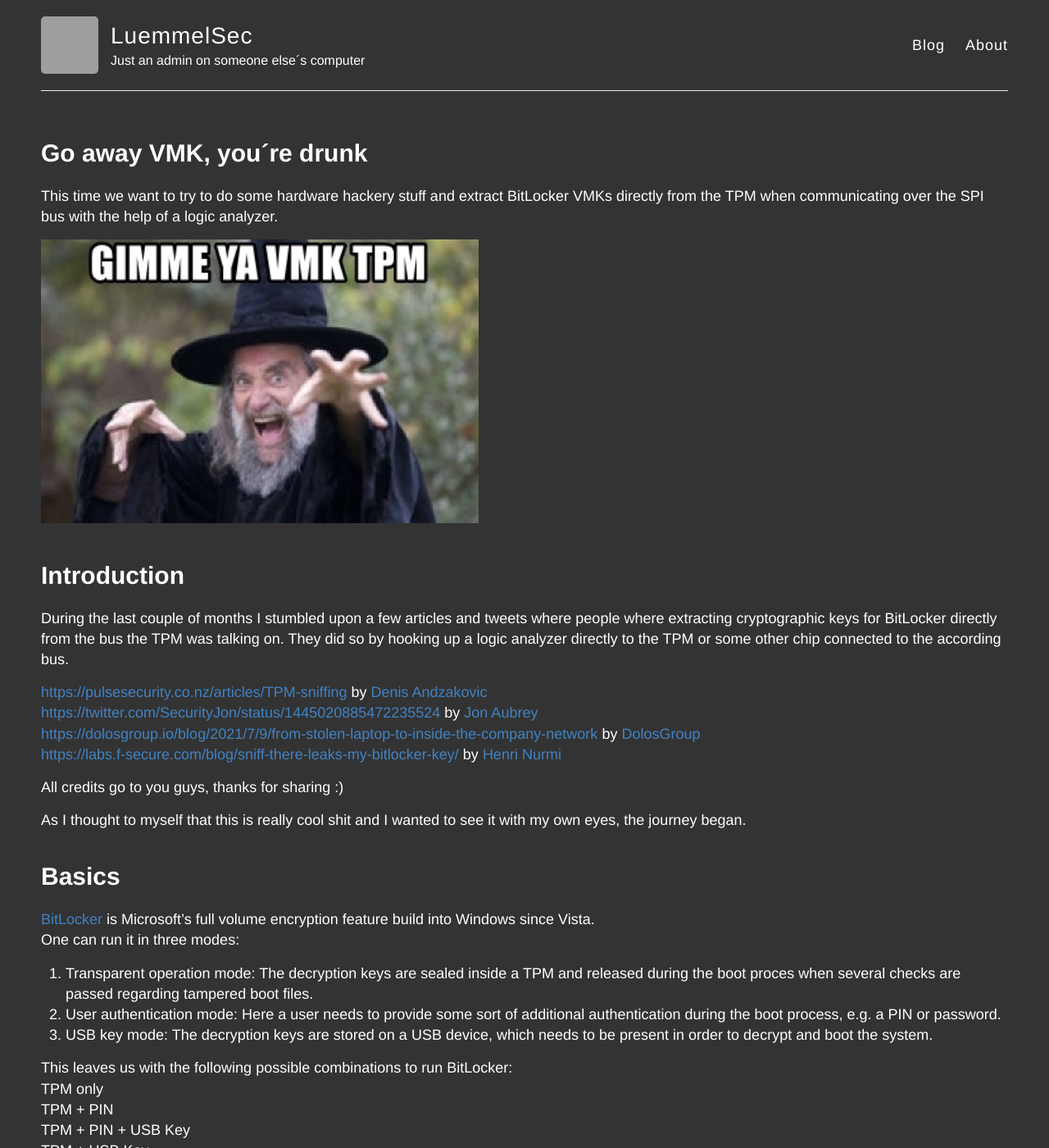
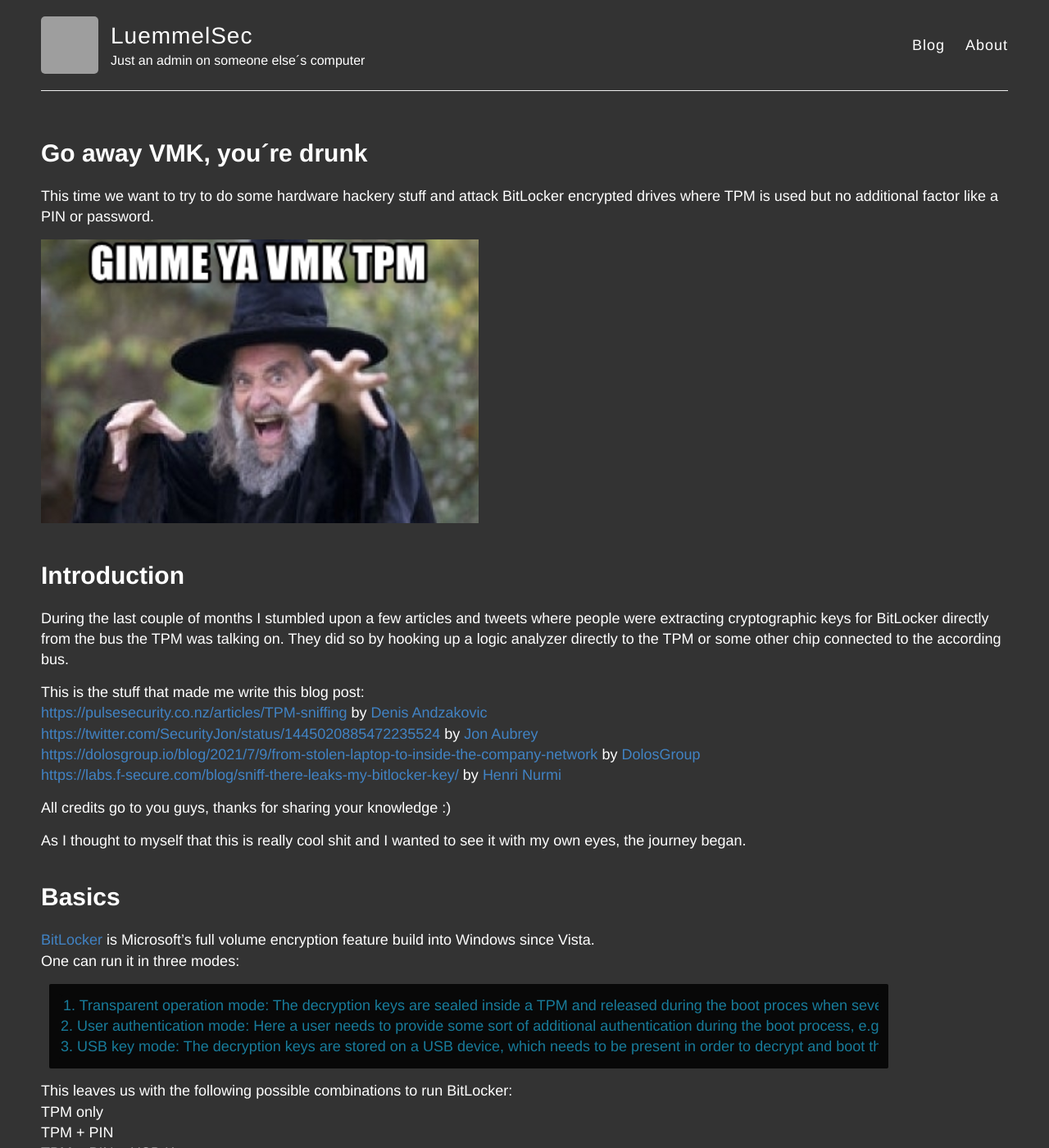
Before and after one commit to LuemmelSec/LuemmelSec.github.io, a Jekyll site: the page built from _posts/2021-11-26-Go-away-VMK-you-are-drunk.md, in a window 1280 px wide and 1400 px high. Shown: the whole window at 82% size. Built offline with Jekyll 4.4.1, drawn with Linux system fonts in a browser that asks for light colours; grey boxes are pictures that could not be loaded.

Commit message:
Update 2021-11-26-Go-away-VMK-you-are-drunk.md

````diff
--- a/_posts/2021-11-26-Go-away-VMK-you-are-drunk.md
+++ b/_posts/2021-11-26-Go-away-VMK-you-are-drunk.md
@@ -2,21 +2,22 @@
 layout: post
 title: Go away VMK, you´re drunk
 ---
-This time we want to try to do some hardware hackery stuff and extract BitLocker VMKs directly from the TPM when communicating over the SPI bus with the help of a logic analyzer.
+This time we want to try to do some hardware hackery stuff and attack BitLocker encrypted drives where TPM is used but no additional factor like a PIN or password.
 
 <img src="/images/2021-11-26/wizard.png">
 
 <!--more-->
 # Introduction
 
-During the last couple of months I stumbled upon a few articles and tweets where people where extracting cryptographic keys for BitLocker directly from the bus the TPM was talking on. They did so by hooking up a logic analyzer directly to the TPM or some other chip connected to the according bus.
+During the last couple of months I stumbled upon a few articles and tweets where people were extracting cryptographic keys for BitLocker directly from the bus the TPM was talking on. They did so by hooking up a logic analyzer directly to the TPM or some other chip connected to the according bus.
 
-[https://pulsesecurity.co.nz/articles/TPM-sniffing](https://pulsesecurity.co.nz/articles/TPM-sniffing)  by [Denis Andzakovic](https://twitter.com/0x446f49)
+This is the stuff that made me write this blog post:
+[https://pulsesecurity.co.nz/articles/TPM-sniffing](https://pulsesecurity.co.nz/articles/TPM-sniffing) by [Denis Andzakovic](https://twitter.com/0x446f49)
 [https://twitter.com/SecurityJon/status/1445020885472235524](https://twitter.com/SecurityJon/status/1445020885472235524) by [Jon Aubrey](https://twitter.com/SecurityJon)
 [https://dolosgroup.io/blog/2021/7/9/from-stolen-laptop-to-inside-the-company-network](https://dolosgroup.io/blog/2021/7/9/from-stolen-laptop-to-inside-the-company-network) by [DolosGroup](https://twitter.com/DolosGroup)
 [https://labs.f-secure.com/blog/sniff-there-leaks-my-bitlocker-key/](https://labs.f-secure.com/blog/sniff-there-leaks-my-bitlocker-key/) by [Henri Nurmi](https://twitter.com/HenriNurmi)
 
-All credits go to you guys, thanks for sharing :)
+All credits go to you guys, thanks for sharing your knowledge :)
 
 As I thought to myself that this is really cool shit and I wanted to see it with my own eyes, the journey began.
 
@@ -24,9 +25,11 @@ As I thought to myself that this is really cool shit and I wanted to see it with
 
 [BitLocker](https://en.wikipedia.org/wiki/BitLocker) is Microsoft's full volume encryption feature build into Windows since Vista.
 One can run it in three modes:
-1. Transparent operation mode: The decryption keys are sealed inside a TPM and released during the boot proces when several checks are passed regarding tampered boot files.
+```
+1. Transparent operation mode: The decryption keys are sealed inside a TPM and released during the boot proces when several checks are passed regarding tampered boot files and stuff.
 2. User authentication mode: Here a user needs to provide some sort of additional authentication during the boot process, e.g. a PIN or password.
 3. USB key mode: The decryption keys are stored on a USB device, which needs to be present in order to decrypt and boot the system.
+```
 
 This leaves us with the following possible combinations to run BitLocker:
 TPM only
````
